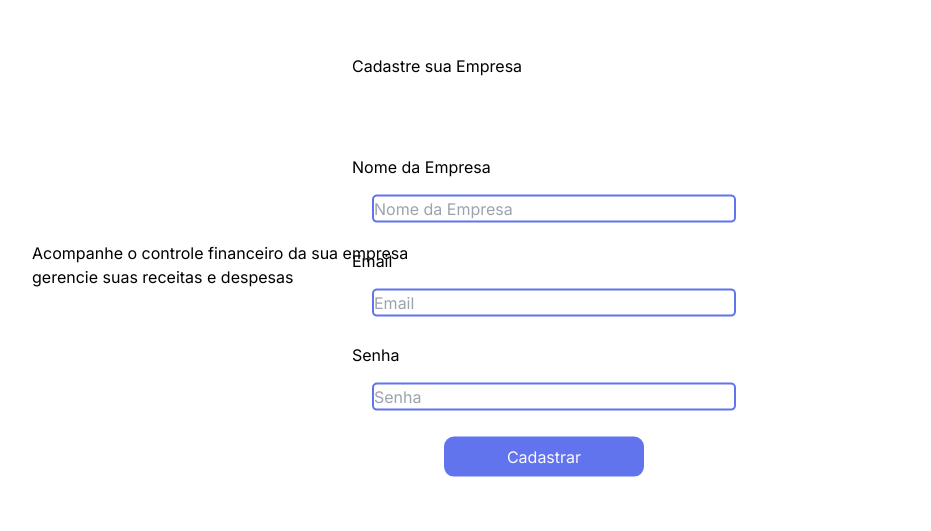
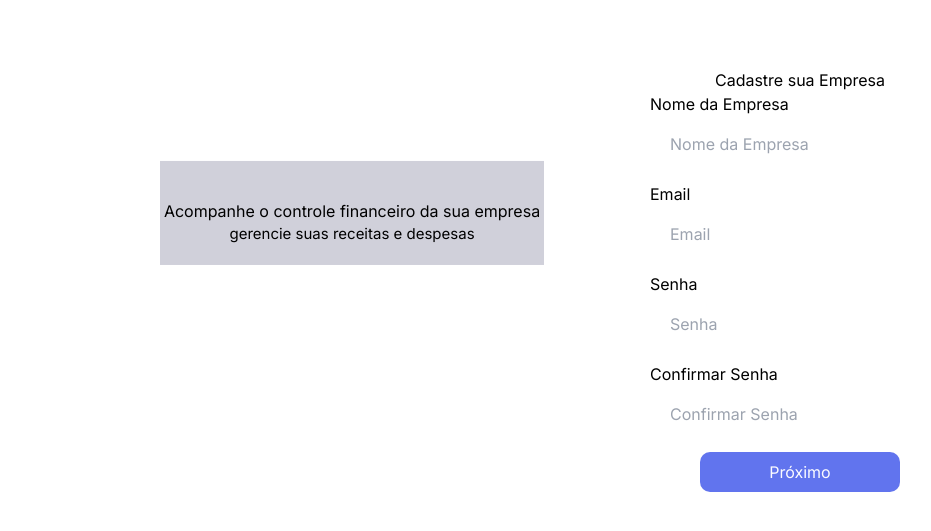
Before and after one commit to Sistema-de-Gestao-Contabil/front-end, a Next.js app: page /company in a window 1280 px wide. Shown: the part 135-666 px from the top of the page, without its empty margins (96-1027 px from the left). Built offline with nearby package versions, Linux system fonts and the light colour scheme.

Commit message:
cadastro empresa

```diff
--- a/src/app/company/company.module.css
+++ b/src/app/company/company.module.css
@@ -21,38 +21,43 @@
 .input{
     margin-left: 20px;
     margin-bottom: 10px;
-    border: 2px solid #6174EE;
+    border: 2px  ;
     border-radius: 5px;
+
 }
 
 .div1{
-    width: 80%;
+    width: 30%;
     transform: translate(-50%, -50%);
-    position: absolute;
     top: 50%;
     left: 50%;
+    background-color: #d0d0da;
 
 
 }
 
 .div2{
-    width: 30%;
+    width: 300px;
     transform: translate(-50%, -50%);
     position: absolute;
     top: 50%;
-    left: 50%;
+    left: 70%;
+
 
 }
 
-
 .h1{
     color: #000000;
-    margin-bottom: 20%;
+    margin-top: 10%;
+    text-align: center;
+}
 
+.p{
+    margin-bottom: 5%;
+    text-align: center;
+    font-size: 15px;
 }
-/* .p{
 
-} */
 
 .placeholder {
     color: #9A9AA2;
--- a/src/app/company/page.tsx
+++ b/src/app/company/page.tsx
@@ -15,14 +15,11 @@ export default function Company() {
     }
     return (
 
-
         <div className={styles.container}>
             <div className={styles.div1}>
-                <h1>Acompanhe o controle financeiro da sua empresa</h1>
-                <p>gerencie suas receitas e despesas</p>
+                <h1 className={styles.h1}>Acompanhe o controle financeiro da sua empresa</h1>
+                <p className={styles.p}>gerencie suas receitas e despesas</p>
             </div>
-
-
 
                 <div className={styles.div2}>
                     <h1 className={styles.h1}>Cadastre sua Empresa</h1>
@@ -57,17 +54,19 @@ export default function Company() {
                             required
                           />
 
-                        {/* <label>Confirmar Senha</label> */}
-                        {/* <input
+                        <label>Confirmar Senha</label>
+                        <input
+                            className={styles.input}
                             type="password"
                             placeholder="Confirmar Senha"
                             value={password}
                             onChange={(event) => setPassword(event.target.value)}
                             required
-                           /> */}
+                           />
 
-                        <button className={styles.submit} type='submit'> Cadastrar </button>
+                        <button className={styles.submit} type='submit'> Próximo </button>
                     </form>
+
                 </div>
 
 
```
